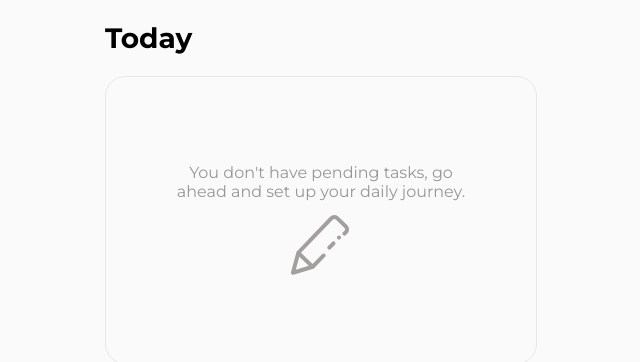
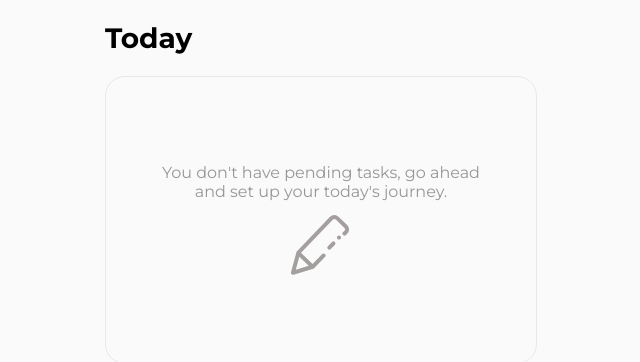
Before and after one commit to angeleraser/my-todo-app, an Angular app: page / in a window 1280 px wide. Shown: the top 362 px of the page, without its empty margins (319-959 px from the left). Built offline with nearby package versions, Linux system fonts and the light colour scheme.

Commit message:
styles: improve empty message styles

```diff
--- a/src/app/app.component.html
+++ b/src/app/app.component.html
@@ -12,7 +12,7 @@
     </app-task>
 
     <p class="empty-message" *ngIf="today.length === 0">
-      You don't have pending tasks, go ahead and set up your daily journey.
+      You don't have pending tasks, go ahead and set up your today's journey.
 
       <svg
         width="64px"
--- a/src/app/app.component.scss
+++ b/src/app/app.component.scss
@@ -34,7 +34,7 @@
       text-align: center;
       margin: auto;
       line-height: 1.2;
-      max-width: 80%;
+      max-width: 85%;
 
       svg {
         opacity: 0.4;
```
